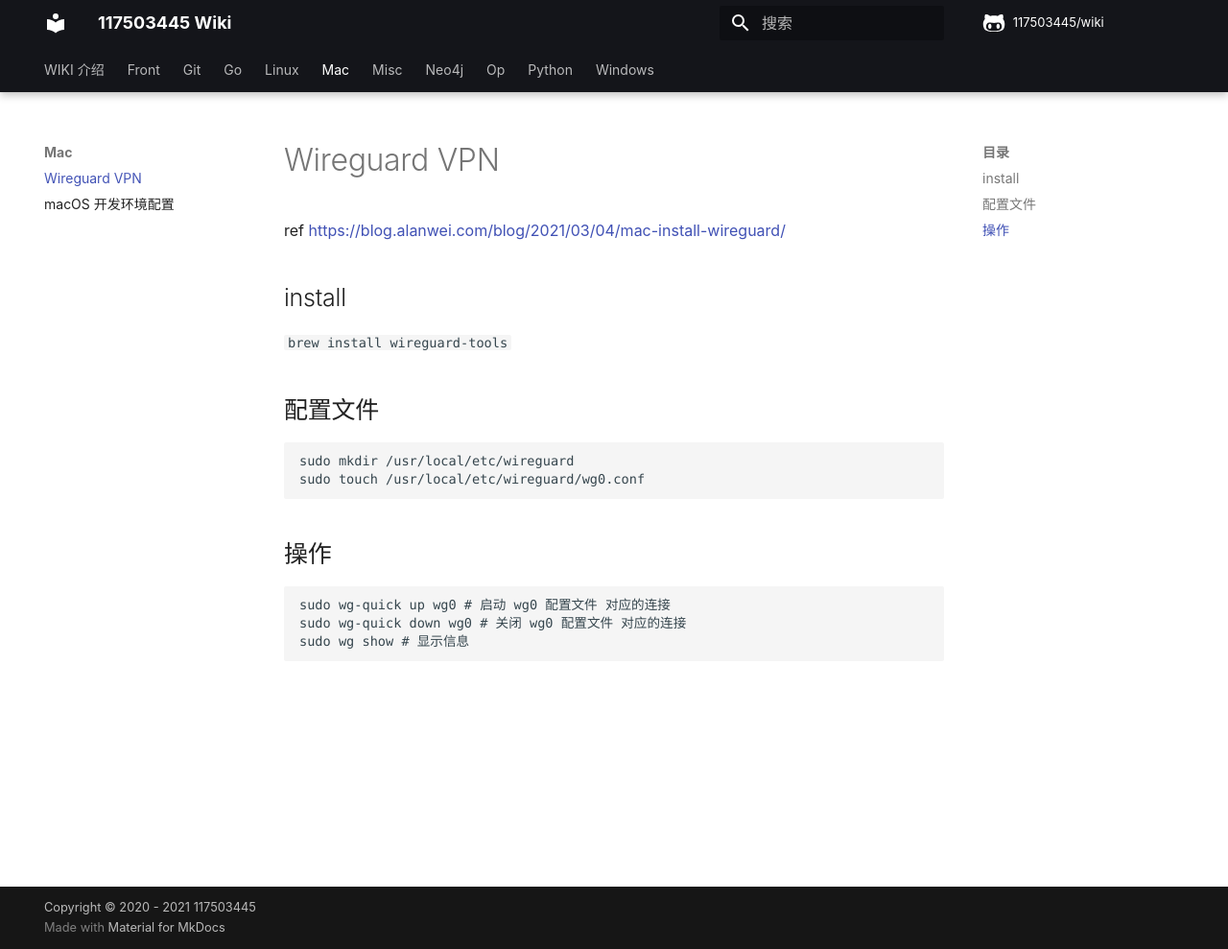
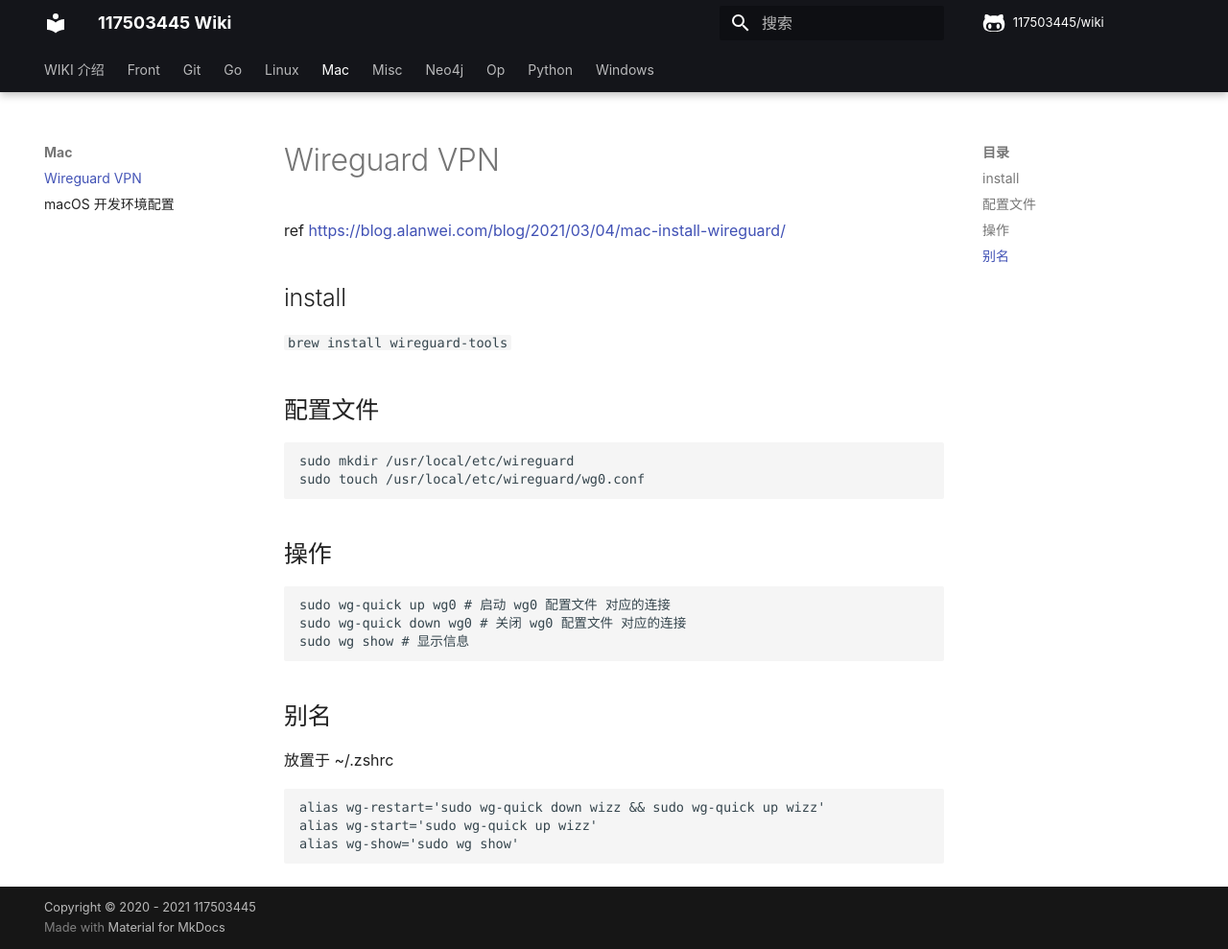
Before and after one commit to 117503445/wiki, an MkDocs documentation site: the page built from docs/mac/Wireguard VPN.md, in a window 1280 px wide and 989 px high. Shown: the whole window at 96% size. Built offline with MkDocs 1.6.1 and Material for MkDocs 9.7.7, drawn with Linux system fonts in a browser that asks for light colours; some web fonts are replaced; comment, search, counter and statistics services are not loaded.

Commit message:
Update Wireguard VPN.md

````diff
--- a/docs/mac/Wireguard VPN.md
+++ b/docs/mac/Wireguard VPN.md
@@ -20,3 +20,13 @@ sudo wg-quick up wg0 # 启动 wg0 配置文件 对应的连接
 sudo wg-quick down wg0 # 关闭 wg0 配置文件 对应的连接
 sudo wg show # 显示信息
 ```
+
+## 别名
+
+放置于 ~/.zshrc
+
+```sh
+alias wg-restart='sudo wg-quick down wizz && sudo wg-quick up wizz'
+alias wg-start='sudo wg-quick up wizz'
+alias wg-show='sudo wg show'
+```
````
